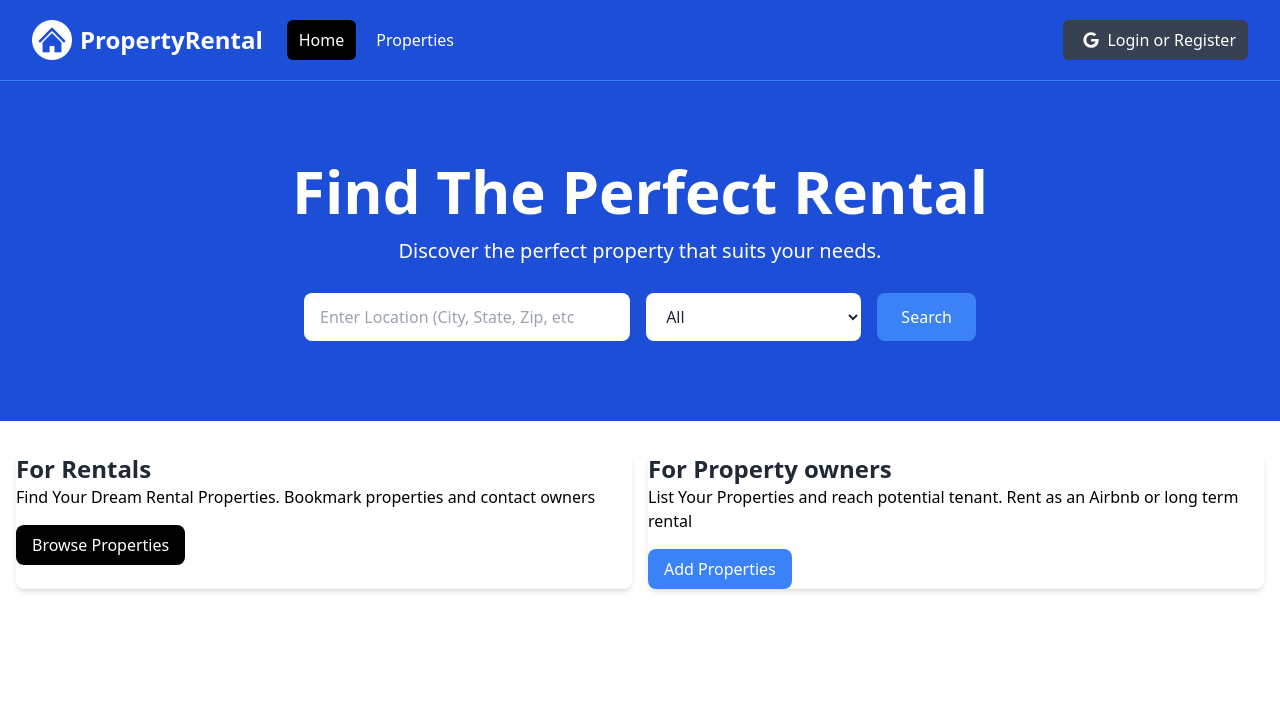
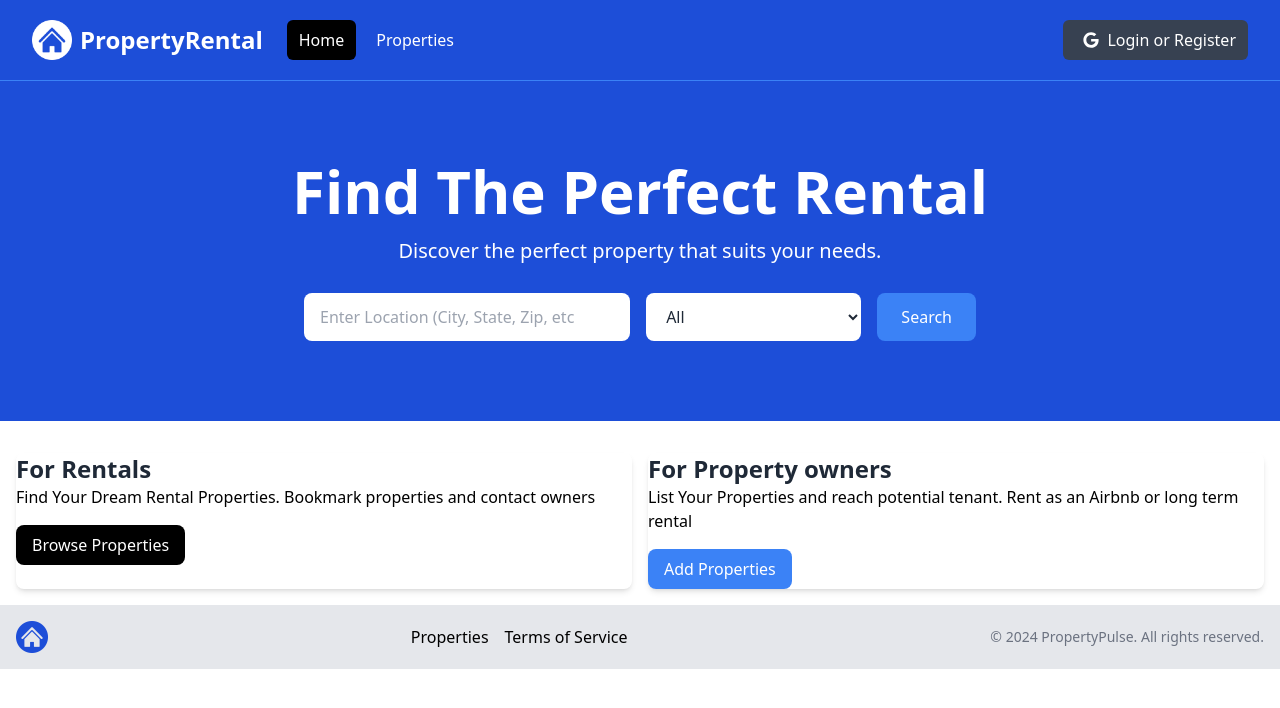
Before and after one commit to Megagig/property-rental, a Next.js app: page / in a window 1280 px wide. Shown: the top 708 px of the page. Built offline with nearby package versions, Linux system fonts and the light colour scheme.

Commit message:
Finish the Footer component

```diff
--- a/app/layout.jsx
+++ b/app/layout.jsx
@@ -1,4 +1,5 @@
 import Navbar from '@/components/Navbar';
+import Footer from '@/components/Footer';
 import '@/assets/styles/globals.css';
 
 export const metadata = {
@@ -14,6 +15,7 @@
       <body>
         <Navbar />
         <main>{children}</main>
+        <Footer />
       </body>
     </html>
   );
--- a/components/Footer.jsx
+++ b/components/Footer.jsx
@@ -1,7 +1,33 @@
-import React from 'react';
+import Image from 'next/image';
+import Link from 'next/link';
+import logo from '@/assets/images/logo.png';
 
 const Footer = () => {
-  return <div></div>;
+  const currentYear = new Date().getFullYear();
+  return (
+    <footer className="bg-gray-200 py-4 mt-auto">
+      <div className="container mx-auto flex flex-col md:flex-row items-center justify-between px-4">
+        <div className="mb-4 md:mb-0">
+          <Image src={logo} alt="Logo" className="h-8 w-auto" />
+        </div>
+        <div className="flex flex-wrap justify-center md:justify-start mb-4 md:mb-0">
+          <ul className="flex space-x-4">
+            <li>
+              <Link href="/properties">Properties</Link>
+            </li>
+            <li>
+              <a href="/terms.html">Terms of Service</a>
+            </li>
+          </ul>
+        </div>
+        <div>
+          <p className="text-sm text-gray-500 mt-2 md:mt-0">
+            &copy; {currentYear} PropertyPulse. All rights reserved.
+          </p>
+        </div>
+      </div>
+    </footer>
+  );
 };
 
 export default Footer;
```
